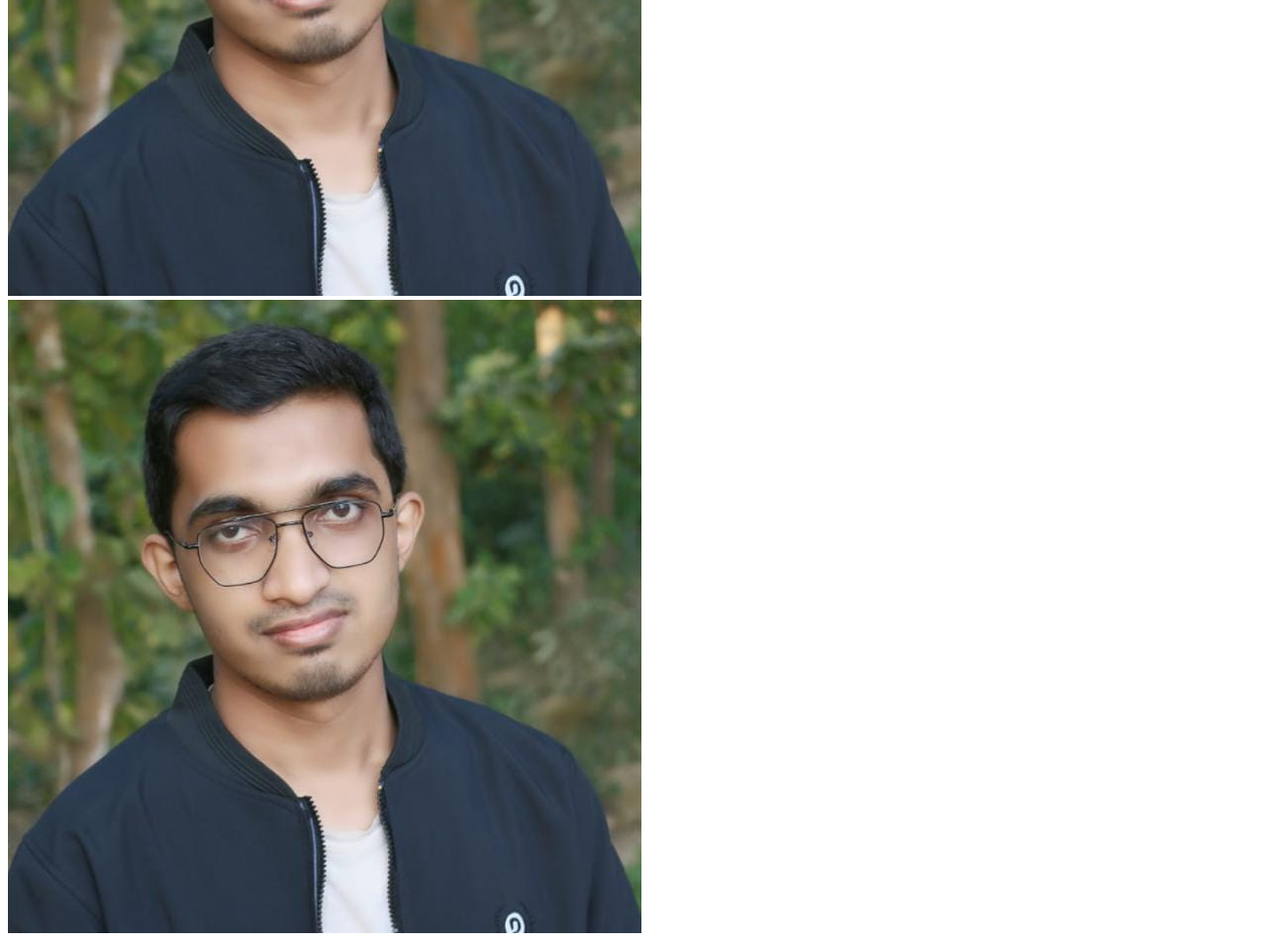
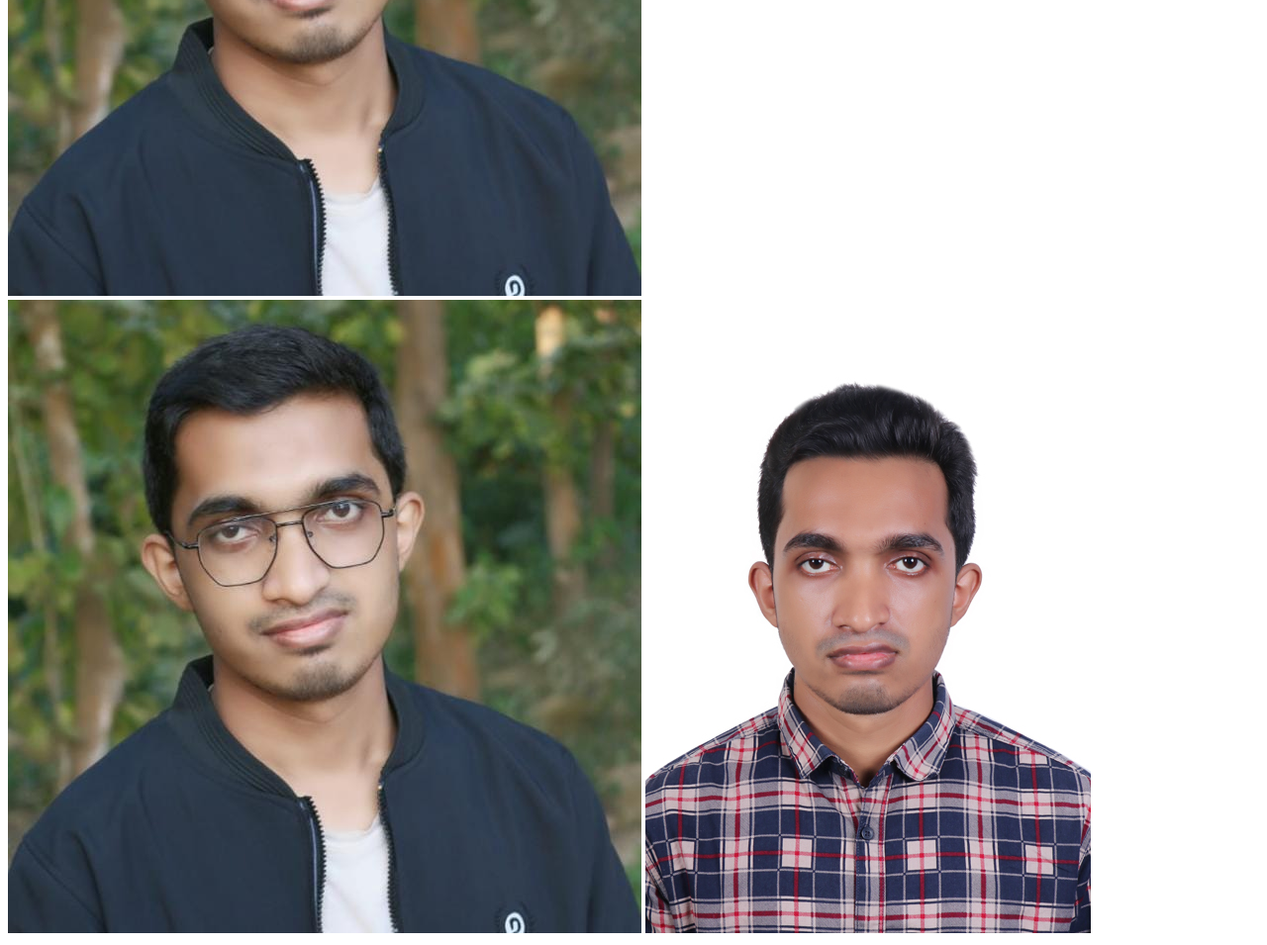
Before and after one commit to HM-Noman/My-fourth-repo, a plain HTML site: page index.html in a window 1280 px wide. Shown: the part 349-1304 px from the top of the page at 99% size. Drawn offline with Linux system fonts and the light colour scheme.

Commit message:
added the image

```diff
--- a/index.html
+++ b/index.html
@@ -9,5 +9,6 @@
 <body>
   <img src="images/+880 1819-096109 20220825_224430.jpg" alt="">
   <img src="images/IMG-20220825-WA0002.jpg" alt="">
+  <img src="images/205710-.JPG" alt="">
 </body>
 </html>
```
